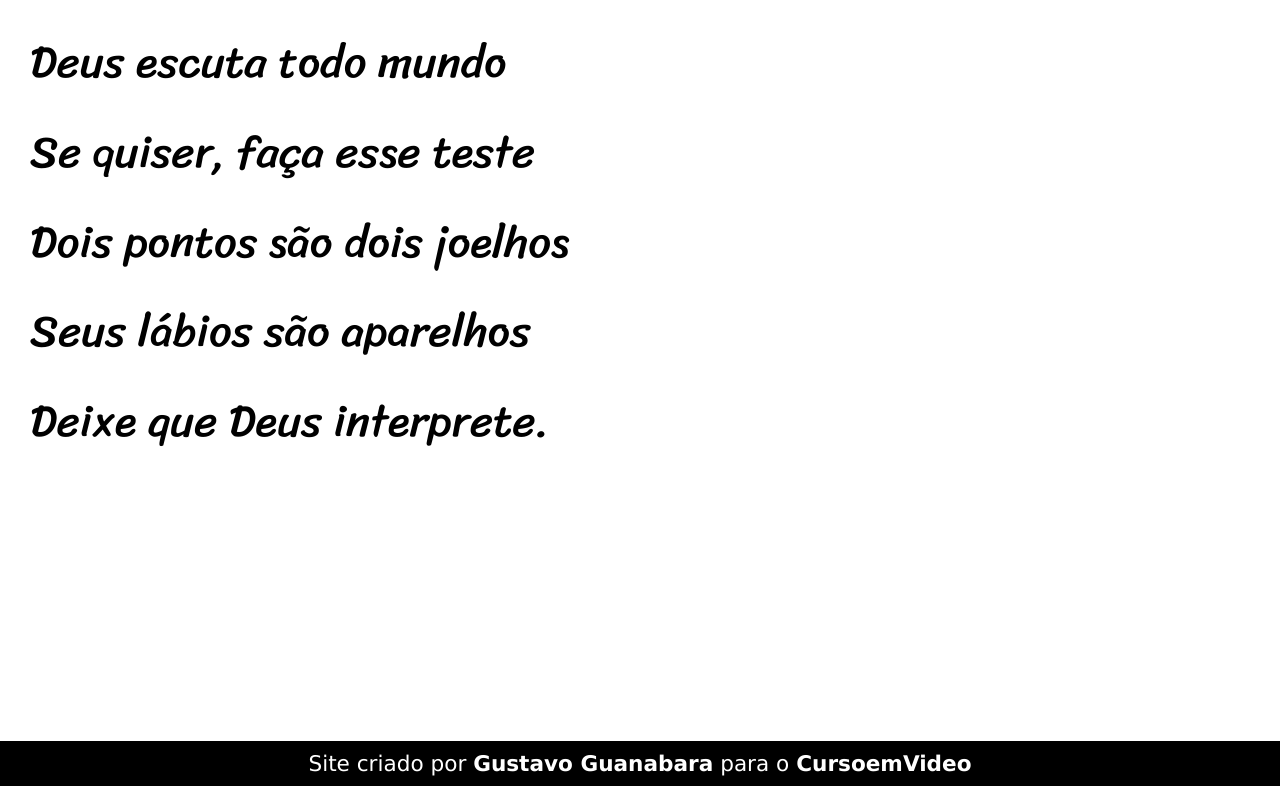
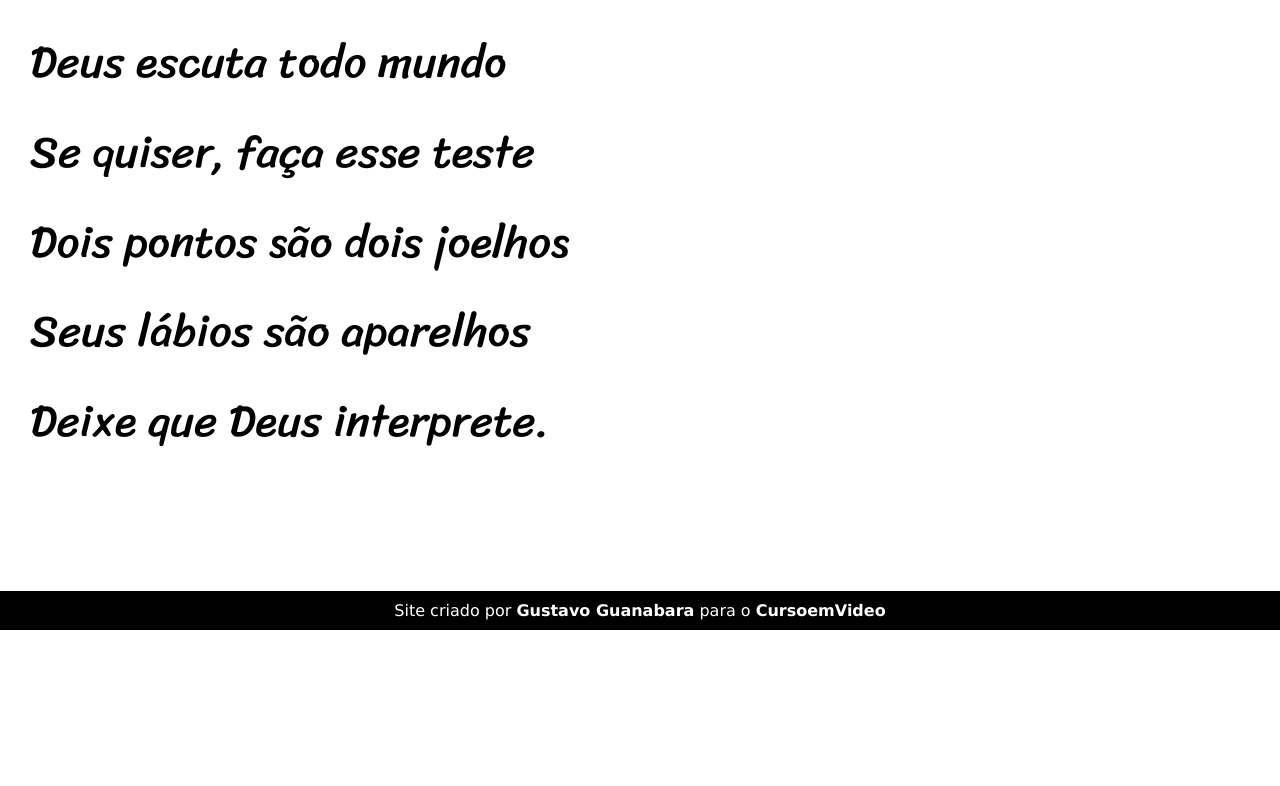
Before and after one commit to gustavoalves-97/html-css, a plain HTML site: page desafios/d012/desafio012.html in a window 1280 px wide. Shown: the part 5103-5889 px from the top of the page. After the commit the page ends 5733 px from the top, so only its background shows below. Drawn offline with Linux system fonts and the light colour scheme.

Commit message:
Ajuste no desafio 012

```diff
--- a/desafios/d012/estilo/style.css
+++ b/desafios/d012/estilo/style.css
@@ -116,12 +116,8 @@ section > p {
 
 footer {
     font-family: Verdana, Geneva, Tahoma, sans-serif;
-    font-size: 2.7vh;
 
-    padding-top: 10px;
-    padding-bottom: 10px;
-    margin-top: 150px;
-
+    padding: 10px;
     text-align: center;
 
     color: white;
```
